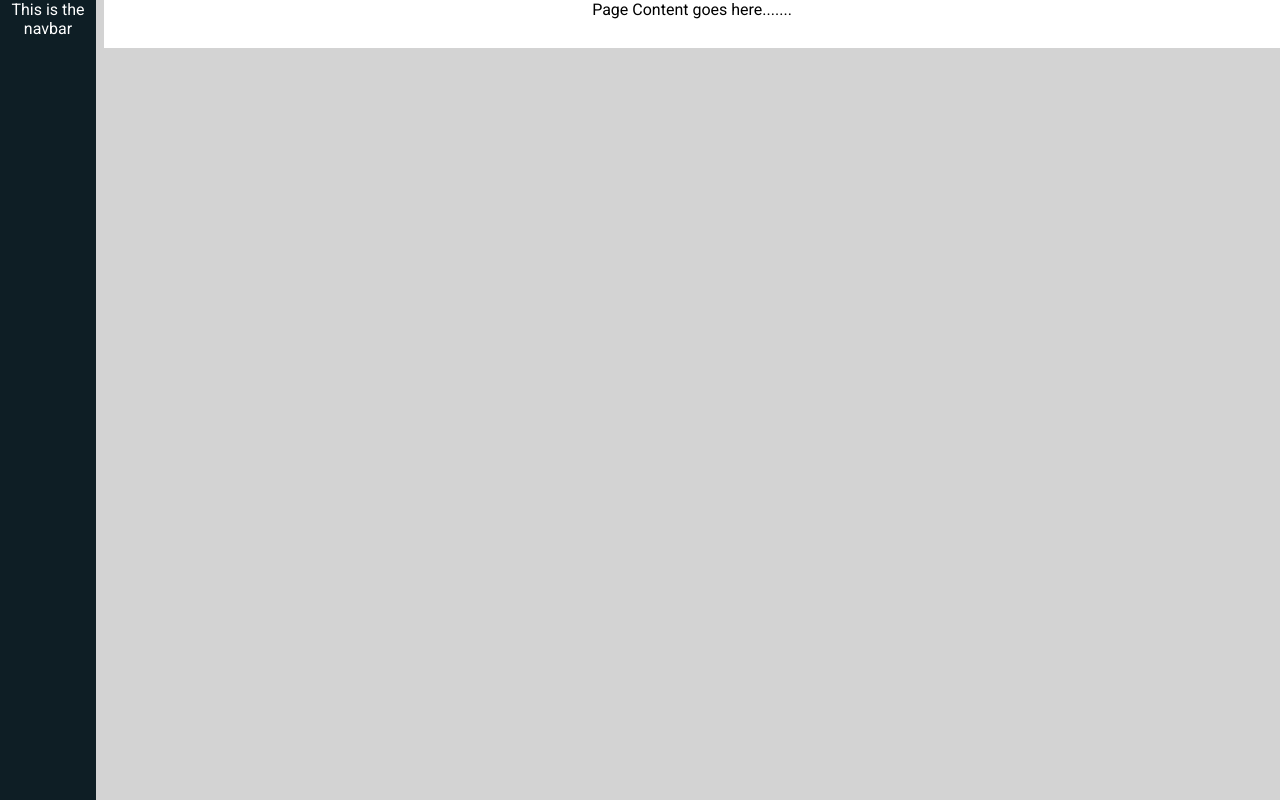
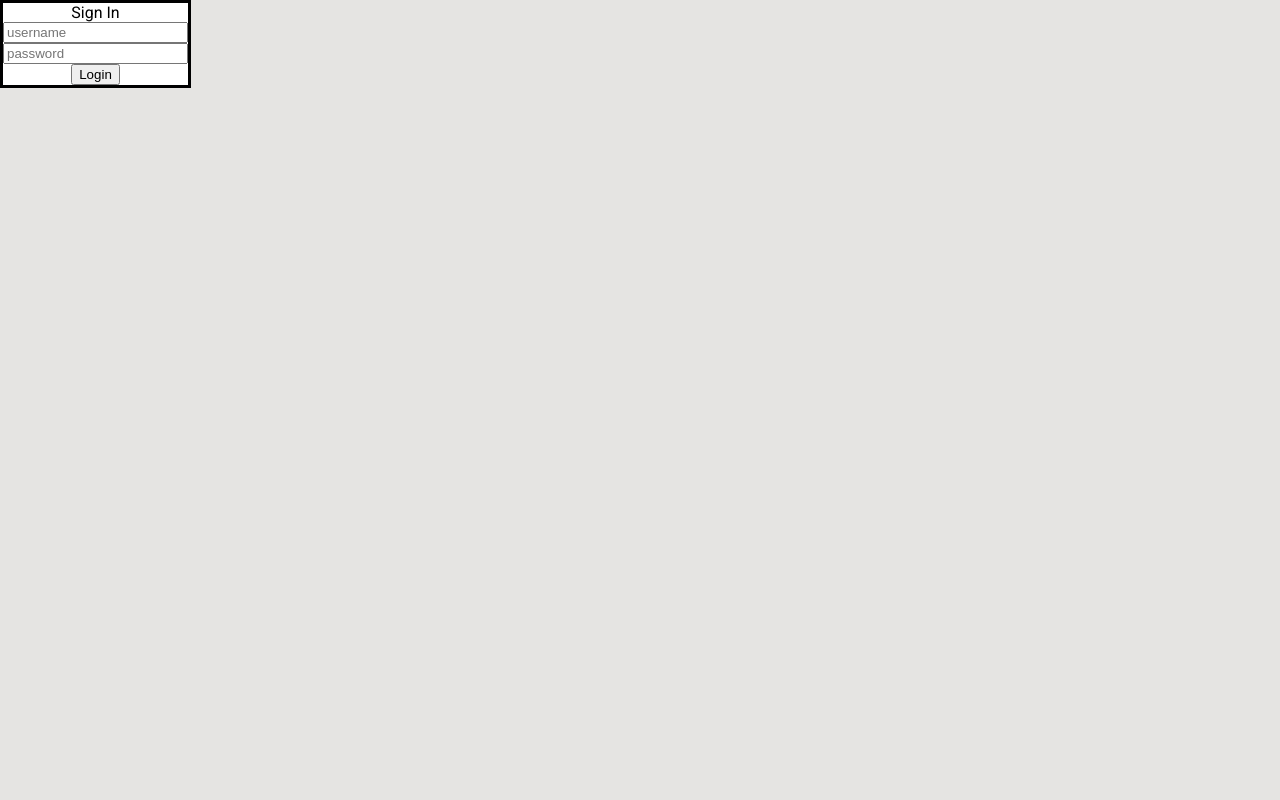
Before and after one commit to AyishaSeidu/dashboard_react, a React (Create React App) app: page / in a window 1280 px wide. Built offline with nearby package versions, Linux system fonts and the light colour scheme.

Commit message:
add user login form

```diff
--- /dev/null
+++ b/src/components/Login.js
@@ -0,0 +1,45 @@
+import styled from '@emotion/styled'
+import React, {useState} from 'react'
+
+function Login() {
+    const [username, setUsername] = useState('');
+    const [password, setPassword] = useState('');
+
+    const signIn = (username, password) =>{
+        alert(`username: ${username} password: ${password}`)
+    }
+    return (
+        <FormContainer>
+            <Form onSubmit={(e)=>{e.preventDefault(); signIn(username, password)}}>
+                <span> Sign In </span>
+                <InputLabel>
+                <InputField type='text' placeholder='username' onChange={(e)=>{e.preventDefault(); setUsername(e.target.value)}} />
+                </InputLabel>
+
+                <InputLabel>
+                <InputField type='password' placeholder='password' onChange={(e)=>{e.preventDefault(); setPassword(e.target.value)}}/>
+                </InputLabel>
+                <SubmitButton value='Login' type='submit'/>
+            </Form>
+        </FormContainer>
+    )
+}
+
+export default Login
+
+const FormContainer= styled.div`
+border: 0.2rem solid black;
+background-color: white;
+margin: auto;
+display: block;
+`;
+const Form = styled.form`
+//margin: auto;
+//border: 0.5rem solid grey;
+`
+
+const InputField = styled.input``;
+
+const InputLabel = styled.label`
+`
+const SubmitButton = styled.input``;
--- a/src/components/Page.js
+++ b/src/components/Page.js
@@ -1,16 +1,34 @@
 import styled from '@emotion/styled'
-import React from 'react'
+import React, {useState, useEffect} from 'react'
 import Analytics from './Analytics/Analytics';
 import DataTable from './DataTables/DataTable';
 import NavBar from './NavBar';
 import Form from './UserForm/Form';
+import Login from './Login';
 
 function Page() {
+
+//login setup
+const appUsers = [{username: 'admin', password: 'admin_test', permissionLevel: 'admin'}, {username:'Ayi', password: 'hisham', permissionLevel: 'user'}];
+const [loggedIn, setLoggedIn] = useState(false);
+const [currentUser, setCurrentUser] = useState({});
+
     return (
         <PageContainer>
-            <NavBar/>
-            <Form/>
-        </PageContainer>
+        {loggedIn ? (
+
+<>
+<NavBar/>
+<Form/>
+</>
+        ): (
+        <>
+        <Login/>
+        </>
+
+        )}
+
+</PageContainer>
     )
 }
 
@@ -18,7 +36,7 @@ export default Page
 
 const PageContainer = styled.div`
 font-family: 'Roboto', sans-serif;
-background-color: lightgrey;
+background-color: rgb(229, 228, 226);
 height: 100vh;
 width: 100vw;
 display: grid;
```
